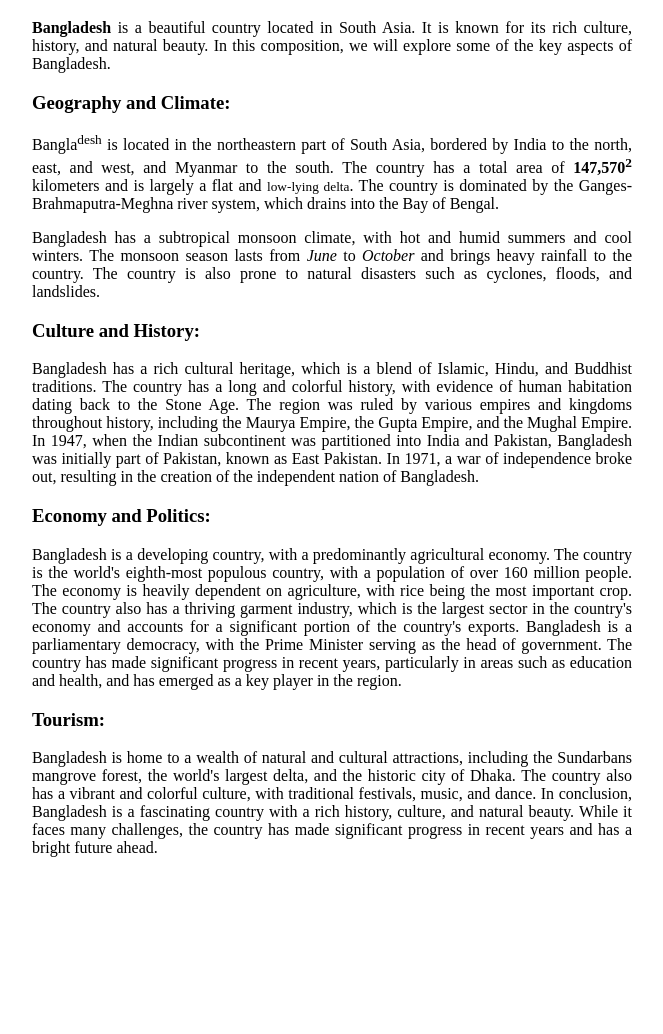
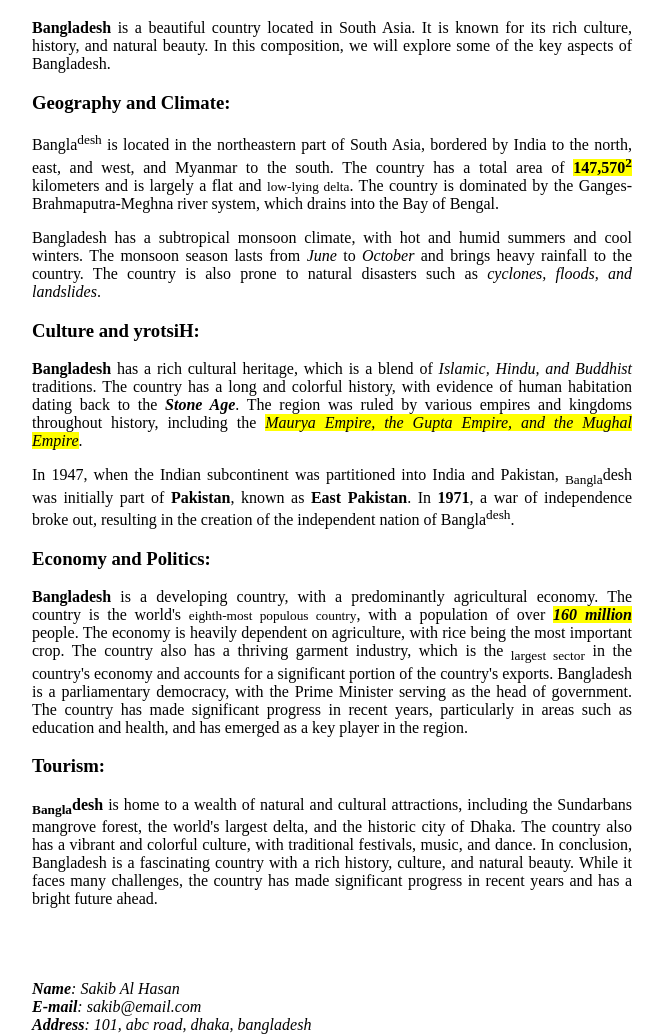
Before and after one commit to brtauhid/Step-by-step-web-design-course, a plain HTML site: page index.html in a window 1280 px wide. Shown: the part 61-1095 px from the top of the page, without its empty margins (308-971 px from the left). Before the commit the page ends 918 px from the top, so only its background shows below. Drawn offline with Linux system fonts and the light colour scheme.

Commit message:
4th commit

```diff
--- a/index.html
+++ b/index.html
@@ -19,20 +19,29 @@
         <p><b>Bangladesh</b> is a beautiful country located in South Asia. It is known for its rich culture, history, and natural beauty. In this composition, we will explore some of the key aspects of Bangladesh.</p>
 
         <h3>Geography and Climate:</h3>
-        Bangla<sup>desh</sup> is located in the northeastern part of South Asia, bordered by India to the north, east, and west, and Myanmar to the south. The country has a total area of <b>147,570<sup>2</sup></b> kilometers and is largely a flat and <small>low-lying delta</small>. The country is dominated by the Ganges-Brahmaputra-Meghna river system, which drains into the Bay of Bengal.</p>
+        Bangla<sup>desh</sup> is located in the northeastern part of South Asia, bordered by India to the north, east, and west, and Myanmar to the south. The country has a total area of <mark><b>147,570<sup>2</sup></b></mark> kilometers and is largely a flat and <small>low-lying delta</small>. The country is dominated by the Ganges-Brahmaputra-Meghna river system, which drains into the Bay of Bengal.</p>
 
-        <p>Bangladesh has a subtropical monsoon climate, with hot and humid summers and cool winters. The monsoon season lasts from <em>June</em> to <em>October</em> and brings heavy rainfall to the country. The country is also prone to natural disasters such as cyclones, floods, and landslides.
+        <p>Bangladesh has a subtropical monsoon climate, with hot and humid summers and cool winters. The monsoon season lasts from <em>June</em> to <em>October</em> and brings heavy rainfall to the country. The country is also prone to natural disasters such as <i>cyclones, floods, and landslides</i>.
 
-        <h3>Culture and History:</h3>
-        Bangladesh has a rich cultural heritage, which is a blend of Islamic, Hindu, and Buddhist traditions. The country has a long and colorful history, with evidence of human habitation dating back to the Stone Age. The region was ruled by various empires and kingdoms throughout history, including the Maurya Empire, the Gupta Empire, and the Mughal Empire.
-        In 1947, when the Indian subcontinent was partitioned into India and Pakistan, Bangladesh was initially part of Pakistan, known as East Pakistan. In 1971, a war of independence broke out, resulting in the creation of the independent nation of Bangladesh.
+        <h3>Culture and <bdo dir="rtl">History</bdo>:</h3>
+        <b>Bangladesh</b> has a rich cultural heritage, which is a blend of <i>Islamic, Hindu, and Buddhist</i> traditions. The country has a long and colorful history, with evidence of human habitation dating back to the <em><b>Stone Age</b></em>. The region was ruled by various empires and kingdoms throughout history, including the <mark><i>Maurya Empire, the Gupta Empire, and the Mughal Empire</i></mark>.
+
+        <p>In 1947, when the Indian subcontinent was partitioned into India and Pakistan, <sub>Bangla</sub>desh was initially part of <b>Pakistan</b>, known as <b>East Pakistan</b>. In <b>1971</b>, a war of independence broke out, resulting in the creation of the independent nation of Bangla<sup>desh</sup>.</p>
 
         <h3>Economy and Politics:</h3>
-        Bangladesh is a developing country, with a predominantly agricultural economy. The country is the world's eighth-most populous country, with a population of over 160 million people. The economy is heavily dependent on agriculture, with rice being the most important crop. The country also has a thriving garment industry, which is the largest sector in the country's economy and accounts for a significant portion of the country's exports.
+        <b>Bangladesh</b> is a developing country, with a predominantly agricultural economy. The country is the world's <small>eighth-most populous country</small>, with a population of over <mark><b><i>160 million</i></b></mark> people. The economy is heavily dependent on agriculture, with rice being the most important crop. The country also has a thriving garment industry, which is the <sub>largest sector</sub> in the country's economy and accounts for a significant portion of the country's exports.
         Bangladesh is a parliamentary democracy, with the Prime Minister serving as the head of government. The country has made significant progress in recent years, particularly in areas such as education and health, and has emerged as a key player in the region.
 
         <h3>Tourism:</h3>
-        Bangladesh is home to a wealth of natural and cultural attractions, including the Sundarbans mangrove forest, the world's largest delta, and the historic city of Dhaka. The country also has a vibrant and colorful culture, with traditional festivals, music, and dance.
+        <b><sub>Bangla</sub>desh</b> is home to a wealth of natural and cultural attractions, including the Sundarbans mangrove forest, the world's largest delta, and the historic city of Dhaka. The country also has a vibrant and colorful culture, with traditional festivals, music, and dance.
         In conclusion, Bangladesh is a fascinating country with a rich history, culture, and natural beauty. While it faces many challenges, the country has made significant progress in recent years and has a bright future ahead.
+
+        <br><br><br><br><br>
+
+        <address>
+            <b>Name</b>: Sakib Al Hasan <br>
+            <b>E-mail</b>: sakib@email.com <br>
+            <b>Address</b>: 101, abc road, dhaka, bangladesh
+        </address>
     </body>
 </html>
```
